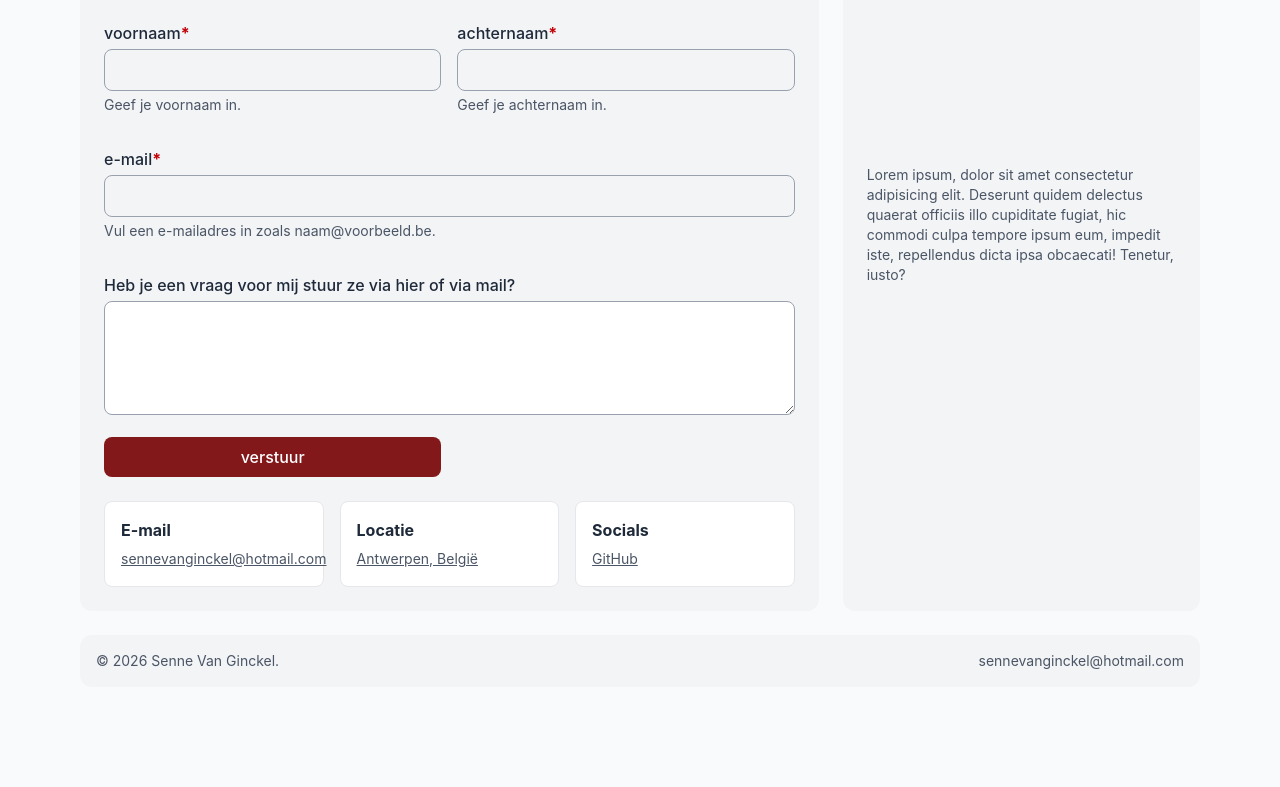
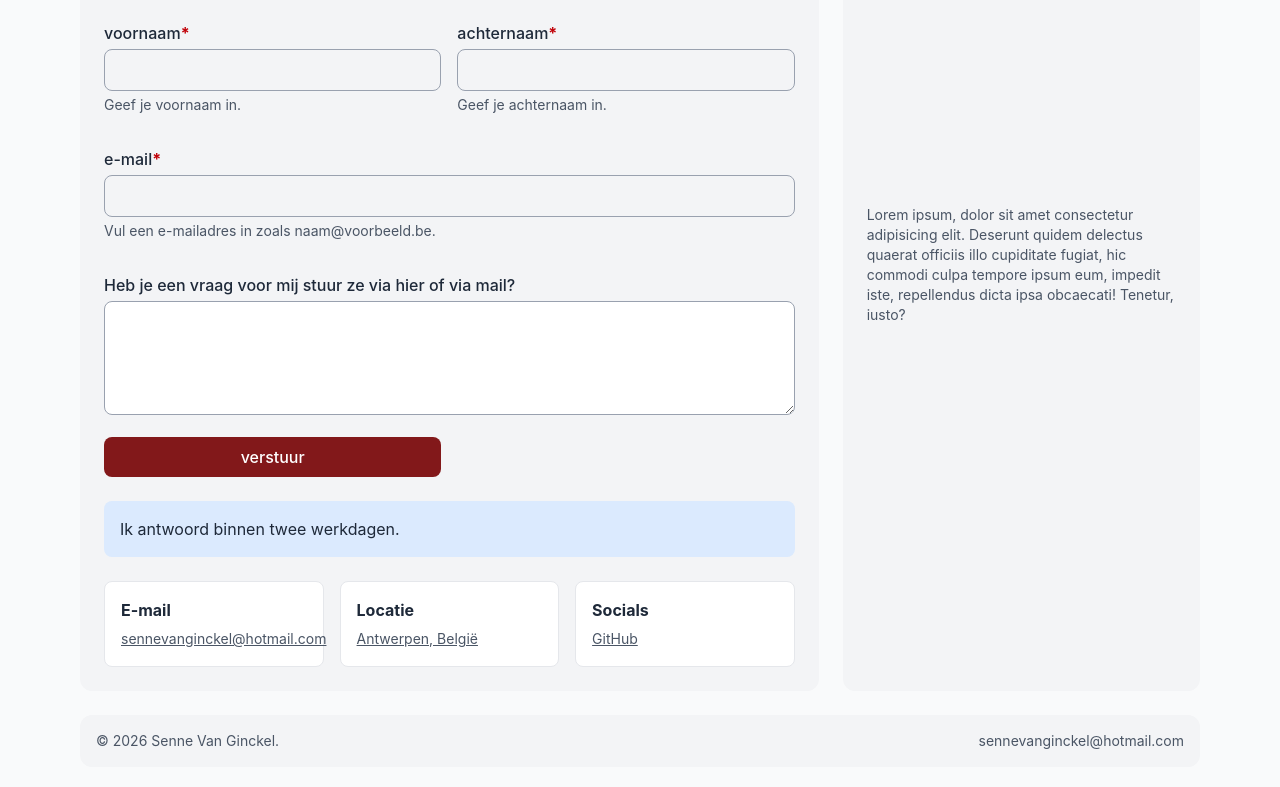
Before and after one commit to herosenne/portfolio, a website: page contact.html in a window 1280 px wide. Shown: the part 281-1068 px from the top of the page. Before the commit the page ends 992 px from the top, so only its background shows below. Drawn offline with Linux system fonts and the light colour scheme.

Commit message:
aanpassing form angtwoord box

```diff
--- a/contact.html
+++ b/contact.html
@@ -76,6 +76,9 @@
 
                         <button type="submit" class=" bg-red-900 hover:bg-red-950 text-white font-medium py-2 px-4 rounded-lg">verstuur</button>
                     </form>
+                    <p class="mt-4 rounded-lg bg-blue-100 p-4 text-blue-900">Ik antwoord binnen twee
+                    werkdagen.</p>
+
                 <section>
 
                 </section>
```
